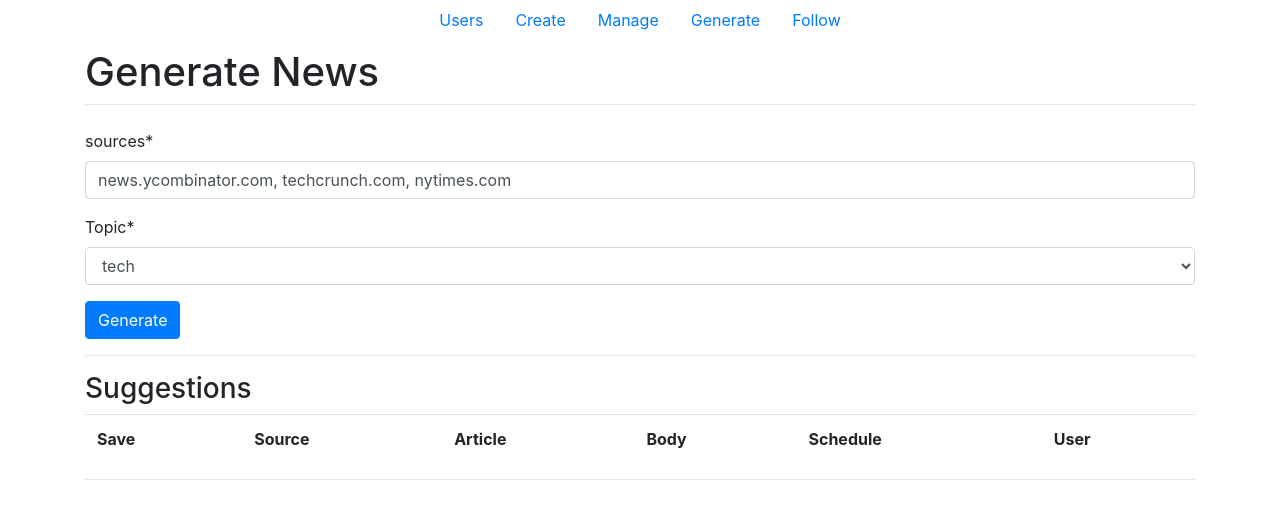
After one commit to breeko/social-manager, a Django app: page /twitter/news in a window 1280 px wide. The commit adds this page. Shown: the top 519 px of the page. Run offline with Django 3.2, Linux system fonts and the light colour scheme; lists and menus that the app fills with data are empty; some libraries are stand-ins or nearby versions.

Commit message:
inline forms and news

```diff
--- a/requirements.txt
+++ b/requirements.txt
@@ -6,13 +6,14 @@ certifi==2020.6.20
 chardet==3.0.4
 Django==3.1
 django-apscheduler==0.4.0
-django-bootstrap-datepicker-plus==3.0.5
 django-crispy-forms==1.9.2
+feedparser==5.2.1
 idna==2.10
 isort==4.3.21
 lazy-object-proxy==1.4.3
 lxml==4.5.2
 mccabe==0.6.1
+newscatcher==0.2.0
 oauthlib==3.1.0
 pylint==2.5.3
 pylint-django==2.3.0
@@ -20,10 +21,12 @@ pylint-plugin-utils==0.6
 PySocks==1.7.1
 pytz==2020.1
 requests==2.24.0
+requests-file==1.5.1
 requests-oauthlib==1.3.0
 six==1.15.0
 soupsieve==2.0.1
 sqlparse==0.3.1
+tldextract==2.2.3
 toml==0.10.1
 tweepy==3.9.0
 typed-ast==1.4.1
--- a/twitter/management/commands/tweetscheduler.py
+++ b/twitter/management/commands/tweetscheduler.py
@@ -1,7 +1,7 @@
 from twitter.models import User, Tweet, Follow
 from time import sleep
 from django.utils import timezone
-from social.settings import TWEET_SCHEDULE_OFFSET, TWEET_SCHEDULE_SLEEP
+from twitter.settings import TWEET_SCHEDULE_OFFSET, TWEET_SCHEDULE_SLEEP
 from django.core.management.base import BaseCommand, CommandError
 import logging
 from twitter.utils.twitter_utils import get_api
--- a/twitter/templates/index.html
+++ b/twitter/templates/index.html
@@ -16,4 +16,7 @@
   <p>
     <a href="/twitter/follow">Follow</a>
   </p>
+  <p>
+    <a href="/twitter/news">News</a>
+  </p>
 {% endblock %}
--- /dev/null
+++ b/twitter/templates/news/index.html
@@ -0,0 +1,78 @@
+{% extends 'base.html' %}
+
+{% load crispy_forms_tags %}
+{% load twitter_extras %}
+
+{{ form.media }}
+
+{% block content %}
+  <form action="{% url 'twitter:news' %}" method="post">
+    {% csrf_token %}
+    {{ form|crispy }}
+    <button type="submit" class="btn btn-primary" name="generate">Generate</button>
+    {% if suggestions|length > 0 %}
+      <button type="submit" class="btn btn-success" name="save">Save</button>
+    {% endif %}
+    <hr/>
+    <h3>Suggestions</h3>
+    <table class="table">
+      <tr>
+      <th>
+        Save
+      </th>
+      <th>
+        Source
+      </th>
+      <th>
+        Article
+      </th>
+      <th>
+        Body
+      </th>
+      <th>
+        Schedule
+      </th>
+      <th>
+        User
+      </th>
+      </tr>
+      {% for s in suggestions %}
+        <tr>
+          <td>
+            <input type="checkbox" name="to_save" value="{{s.link}}">
+          </td>
+          <td>
+            {% with s.link|get_domain as url %}
+              {{ url }}
+            {% endwith %}
+          </td>
+          <td>
+            <a href="{{ s.link }}" target="_blank" rel=noopener>
+              {{ s.title }}
+            </a>
+          </td>
+          <td>
+            {% with "body:"|addstr:s.link as name %}
+              <textarea rows="2" cols="40" name="{{name}}"></textarea>
+            {% endwith %}
+          </td>
+          <td>
+            {% with "schedule:"|addstr:s.link as name %}
+              <input name="{{name}}" value="{{now}}">
+            {% endwith %}
+          </td>
+          <td>
+            {% with "user:"|addstr:s.link as name %}
+              <select name="{{name}}">
+                {% for u in user_names %}
+                  <option value="{{u}}">{{u}}</option>
+                {% endfor %}
+              </select>
+            {% endwith %}
+          </td>
+        </tr>
+      {% endfor %}
+    </table>
+    <hr/>
+  </form>
+{% endblock %}
--- a/twitter/urls.py
+++ b/twitter/urls.py
@@ -1,3 +1,4 @@
+""" urls.py """
 from django.urls import path
 from .views import *
 
@@ -8,6 +9,7 @@ urlpatterns = [
     path('manage', manage, name='manage'),
     path('generate', generate, name='generate'),
     path('follow', follow, name='follow'),
+    path('news', news, name='news'),
     path(r'tweet/delete/(?P<pk>[0-9]+)', delete_tweet, name='delete_tweet'),
     path(r'tweet/edit/(?P<tweet_id>[0-9]+)', edit_tweet, name='edit_tweet'),
     path(r'tweet/edit/<int:tweet_id>', edit_tweet, name='edit_tweet'),
--- /dev/null
+++ b/twitter/utils/news_utils.py
@@ -0,0 +1,33 @@
+""" news_utils.py """
+from typing import List
+from newscatcher import Newscatcher
+
+TOPIC_CHOICES = [
+  'tech',
+  'news',
+  'business',
+  'science',
+  'finance',
+  'food',
+  'politics',
+  'economics',
+  'travel',
+  'entertainment',
+  'music',
+  'sport',
+  'world'
+]
+
+def get_news(sites: List[str], topic: str):
+  """ Returns all the news given a list of sites and a topic
+    e.g. get_news(['nytimes.com'], topic='tech') => [{title: ..., title_detail: ...}, ...]
+  """
+  if topic not in TOPIC_CHOICES:
+    return []
+  out = []
+  for site in sites:
+    news_catcher = Newscatcher(site, topic=topic)
+    news = news_catcher.get_news()
+    if isinstance(news, dict):
+      out.extend(news.get('articles'))
+  return out
--- a/twitter/views/__init__.py
+++ b/twitter/views/__init__.py
@@ -5,3 +5,4 @@ from .users import *
 from .edit import *
 from .generate import *
 from .follow import *
+from .news import *
--- a/twitter/views/manage.py
+++ b/twitter/views/manage.py
@@ -4,7 +4,7 @@ from ..models import Tweet, User
 from django.template import loader
 from django import forms
 from django.urls import reverse
-from social.settings import TWEET_SHOW_OLD
+from twitter.settings import TWEET_SHOW_OLD
 
 def manage(request):
     template = loader.get_template('manage/index.html')
--- /dev/null
+++ b/twitter/views/news.py
@@ -0,0 +1,52 @@
+""" news.py """
+from datetime import datetime
+
+from django import forms
+from django.http import HttpResponse
+from django.template import loader
+
+from twitter.settings import NUM_GENERATE_SUGGESTIONS, DEFAULT_NEWS_SOURCES
+
+from ..models import Tweet, User
+from ..utils.news_utils import TOPIC_CHOICES, get_news
+
+def news(request):
+  """ view for /twitter/news """
+  template = loader.get_template('news/index.html')
+
+  if request.method == "GET":
+    suggestions = []
+    form = GenerateNewsForm(initial={'sources': DEFAULT_NEWS_SOURCES, 'topic': 'tech'})
+  elif request.method == "POST":
+    form = GenerateNewsForm(request.POST)
+    if 'generate' in request.POST:
+      sources = form.data.get('sources').replace(' ', '').split(',')
+      topic = form.data.get('topic')
+      suggestions = get_news(sources, topic)
+    elif 'save' in request.POST:
+      to_save = request.POST.getlist('to_save')
+      for save in to_save:
+        body = request.POST.get(f"body:{save}") or ''
+        username = request.POST.get(f"user:{save}")
+        user = User.objects.get(username=username)
+        schedule = request.POST.get(f"schedule:{save}")
+        tweet_body = body + save
+        tweet = Tweet(user=user, body=tweet_body, scheduled=schedule)
+        tweet.save()
+      suggestions = []
+
+  user_names = [u.username for u in User.objects.all()]
+  context = {
+    'form': form,
+    'suggestions': suggestions,
+    'title': 'Generate News',
+    'now': datetime.now().strftime("%Y-%m-%d %H:%M"),
+    'user_names': user_names
+  }
+
+  return HttpResponse(template.render(context, request))
+
+class GenerateNewsForm(forms.Form):
+  """ Form to input news sources and topic topic """
+  sources = forms.CharField(label='sources', max_length=100, required=True)
+  topic = forms.ChoiceField(choices=[(t,t) for t in TOPIC_CHOICES])
```
Also changed, not shown: social/settings.py (+1 -7 lines), twitter/settings.py (added, +32 -0 lines), twitter/templates/follow/index.html (+28 -6 lines), twitter/templatetags/twitter_extras.py (+20 -7 lines), twitter/utils/twitter_utils.py (+36 -20 lines), twitter/views/follow.py (+39 -29 lines), twitter/views/generate.py (+5 -4 lines), README.md, 2 other files.
